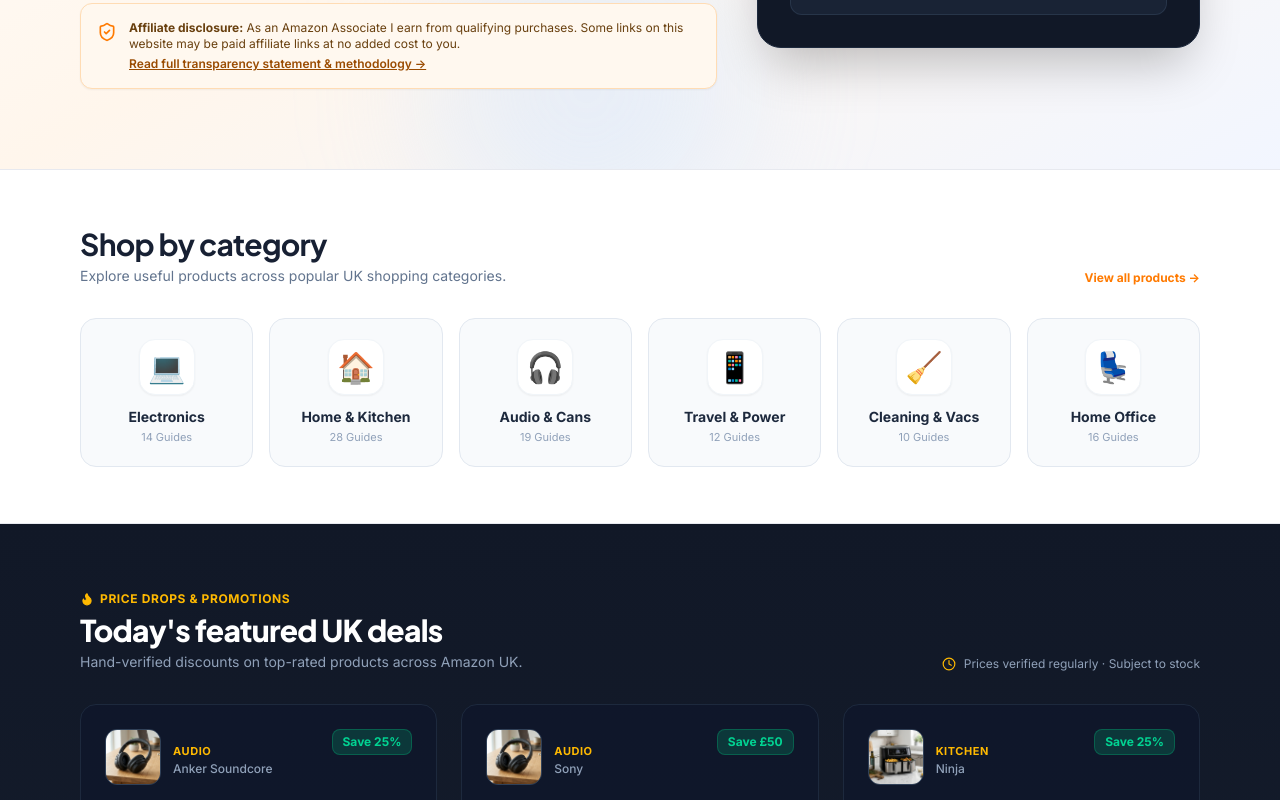
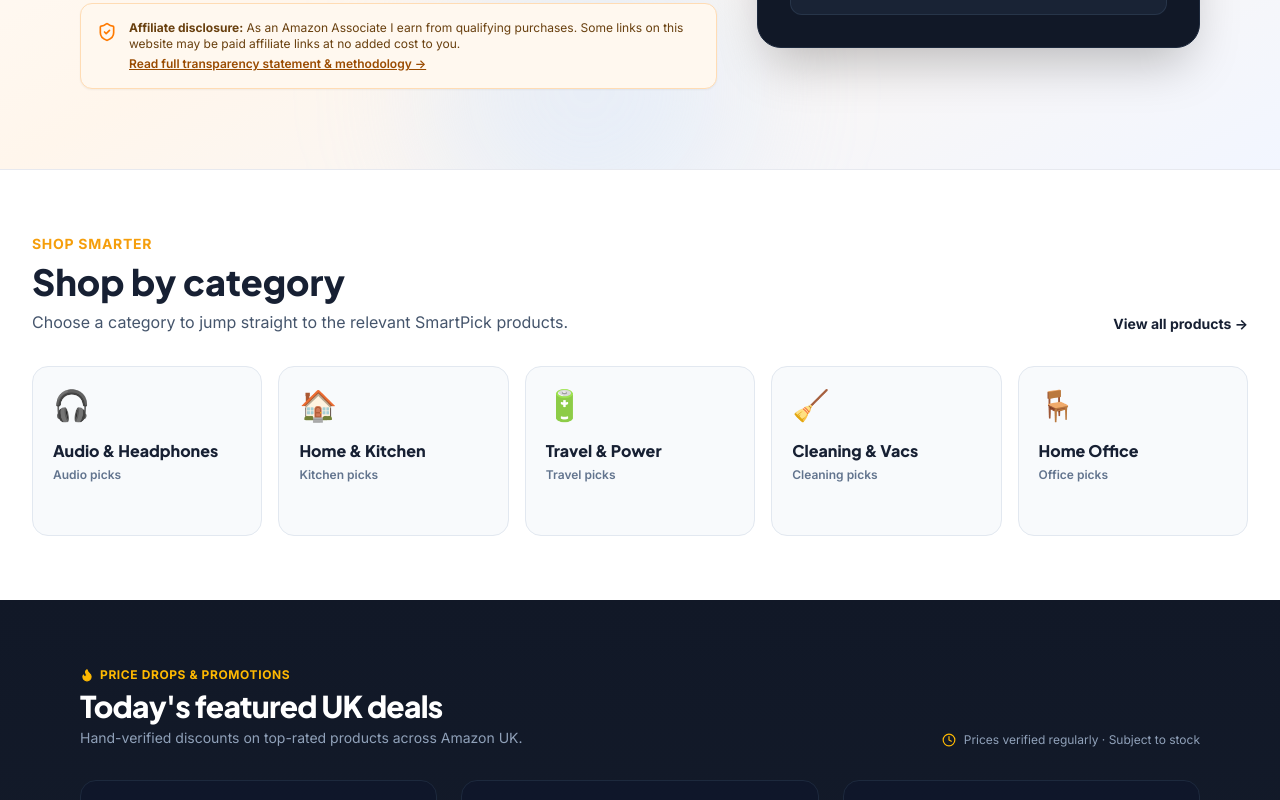
Before and after one commit to SmartPickuk/smartpickuk.github.io, a React (Vite) app: page / in a window 1280 px wide. Shown: the part 633-1433 px from the top of the page. Built offline with nearby package versions, Linux system fonts and the light colour scheme.

Commit message:
Update CategoriesSection.tsx

```diff
--- a/src/components/CategoriesSection.tsx
+++ b/src/components/CategoriesSection.tsx
@@ -2,65 +2,103 @@ import React from 'react';
 import { useApp } from '../context/AppContext';
 
 export const CategoriesSection: React.FC = () => {
-  const { setSelectedCategory } = useApp();
+  const { products, setSelectedCategory, showNotification } = useApp();
 
   const categories = [
-    { id: 'electronics', name: 'Electronics', icon: '💻', count: '14 Guides' },
-    { id: 'kitchen', name: 'Home & Kitchen', icon: '🏠', count: '28 Guides' },
-    { id: 'audio', name: 'Audio & Cans', icon: '🎧', count: '19 Guides' },
-    { id: 'travel', name: 'Travel & Power', icon: '📱', count: '12 Guides' },
-    { id: 'cleaning', name: 'Cleaning & Vacs', icon: '🧹', count: '10 Guides' },
-    { id: 'office', name: 'Home Office', icon: '💺', count: '16 Guides' },
+    { id: 'audio', name: 'Audio & Headphones', icon: '🎧', count: 'Audio picks' },
+    { id: 'kitchen', name: 'Home & Kitchen', icon: '🏠', count: 'Kitchen picks' },
+    { id: 'travel', name: 'Travel & Power', icon: '🔋', count: 'Travel picks' },
+    { id: 'cleaning', name: 'Cleaning & Vacs', icon: '🧹', count: 'Cleaning picks' },
+    { id: 'office', name: 'Home Office', icon: '🪑', count: 'Office picks' },
   ];
 
   const handleCategoryClick = (catId: string) => {
+    const matchingProducts = products.filter((product) => product.category === catId);
+
+    if (matchingProducts.length === 0) {
+      showNotification('No products are currently available in this category.');
+      return;
+    }
+
     setSelectedCategory(catId);
+
+    requestAnimationFrame(() => {
       const el = document.getElementById('products');
       if (el) {
-      el.scrollIntoView({ behavior: 'smooth' });
+        el.scrollIntoView({ behavior: 'smooth', block: 'start' });
       }
+    });
+  };
+
+  const handleViewAllProducts = () => {
+    setSelectedCategory('all');
+
+    requestAnimationFrame(() => {
+      const el = document.getElementById('products');
+      if (el) {
+        el.scrollIntoView({ behavior: 'smooth', block: 'start' });
+      }
+    });
   };
 
   return (
-    <section id="categories" className="py-14 bg-white border-b border-[#e7e9ef]">
-      <div className="max-w-6xl mx-auto px-4">
-        <div className="flex flex-col sm:flex-row sm:items-end justify-between gap-4 mb-8">
+    <section id="categories" className="py-16 bg-white">
+      <div className="max-w-7xl mx-auto px-4 sm:px-6 lg:px-8">
+        <div className="flex flex-col sm:flex-row sm:items-end sm:justify-between gap-4 mb-8">
           <div>
-            <h2 className="text-2xl sm:text-3xl font-bold tracking-tight text-[#172033]">
+            <p className="text-sm font-bold uppercase tracking-wider text-[#f59e0b] mb-2">
+              Shop smarter
+            </p>
+            <h2 className="text-3xl sm:text-4xl font-extrabold text-[#172033]">
               Shop by category
             </h2>
-            <p className="text-slate-500 text-sm mt-1">
-              Explore useful products across popular UK shopping categories.
+            <p className="mt-2 text-slate-600 max-w-2xl">
+              Choose a category to jump straight to the relevant SmartPick products.
             </p>
           </div>
-          <a
-            href="#products"
-            className="text-xs font-bold text-[#ff7a00] hover:text-[#d85d00] transition-colors flex items-center gap-1"
+
+          <button
+            type="button"
+            onClick={handleViewAllProducts}
+            className="text-sm font-bold text-[#172033] hover:text-[#f59e0b] transition-colors"
           >
-            <span>View all products →</span>
-          </a>
+            View all products →
+          </button>
         </div>
 
-        <div className="grid grid-cols-2 sm:grid-cols-3 lg:grid-cols-6 gap-3.5 sm:gap-4">
-          {categories.map((cat) => (
+        <div className="grid grid-cols-2 md:grid-cols-3 lg:grid-cols-5 gap-4">
+          {categories.map((cat) => {
+            const productCount = products.filter(
+              (product) => product.category === cat.id && !product.dealTag
+            ).length;
+
+            return (
               <button
                 key={cat.id}
+                type="button"
                 onClick={() => handleCategoryClick(cat.id)}
-              className="group bg-[#f8fafc] hover:bg-white border border-[#e2e8f0] hover:border-[#ff7a00]/40 rounded-2xl p-5 text-center transition-all duration-200 hover:-translate-y-1 hover:shadow-lg hover:shadow-orange-500/5 cursor-pointer flex flex-col items-center justify-center text-left"
+                className="group text-left rounded-2xl border border-slate-200 bg-slate-50 p-5 hover:bg-white hover:border-amber-300 hover:shadow-lg transition-all duration-200"
               >
-              <div className="w-14 h-14 rounded-2xl bg-white group-hover:bg-orange-50 border border-slate-100 group-hover:border-orange-200 flex items-center justify-center text-3xl shadow-xs transition-colors mb-3">
-                {cat.icon}
+                <div className="text-3xl mb-4">{cat.icon}</div>
+
+                <h3 className="font-extrabold text-[#172033] group-hover:text-amber-600 transition-colors">
+                  {cat.name}
+                </h3>
+
+                <p className="mt-1 text-xs font-semibold text-slate-500">
+                  {productCount > 0 ? `${productCount} products` : cat.count}
+                </p>
+
+                <div className="mt-4 text-xs font-bold text-amber-600 opacity-0 group-hover:opacity-100 transition-opacity">
+                  Explore category →
                 </div>
-              <strong className="block text-sm font-bold text-slate-800 group-hover:text-[#ff7a00] transition-colors">
-                {cat.name}
-              </strong>
-              <span className="text-[11px] text-slate-400 mt-0.5">
-                {cat.count}
-              </span>
               </button>
-          ))}
+            );
+          })}
         </div>
       </div>
     </section>
   );
 };
+
+export default CategoriesSection;
```
Lines whose indentation alone changed are shown as unchanged.
